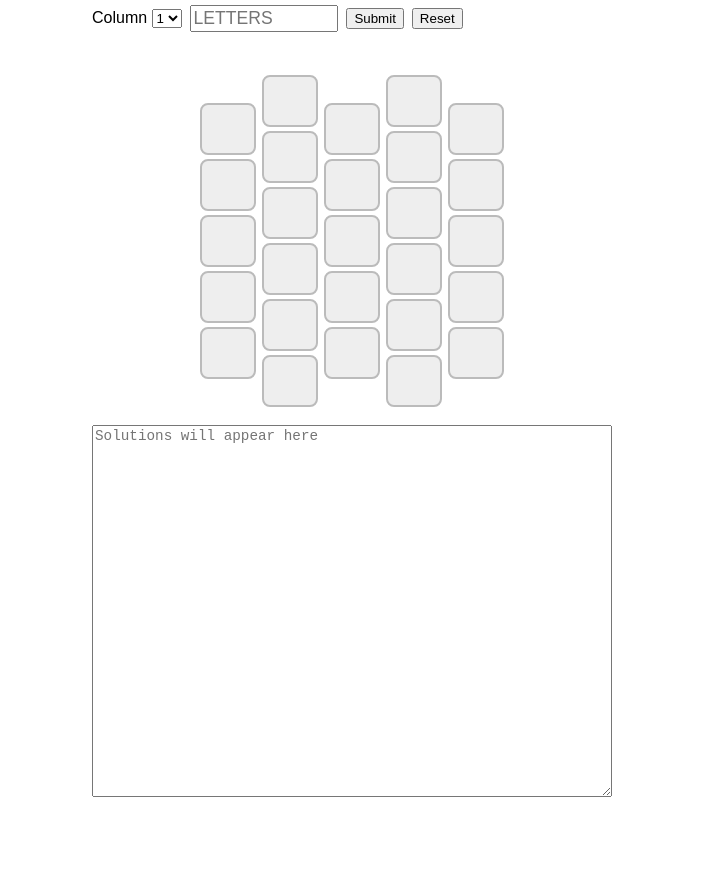
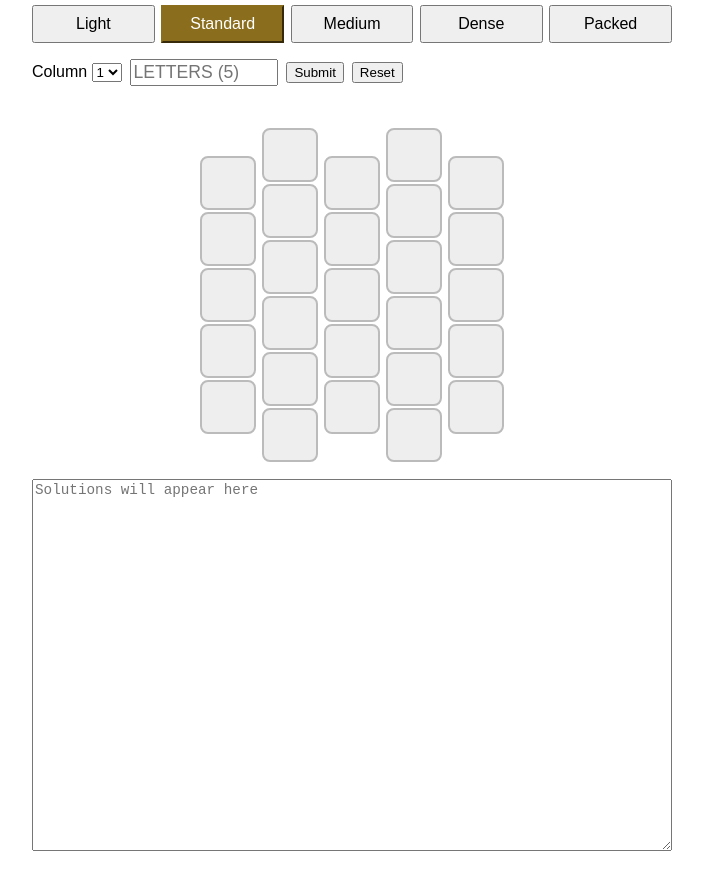
Before and after one commit to mjheick/bookworm-solver, a plain HTML site: page index.html in a window 1280 px wide. Shown: the part 63-934 px from the top of the page, without its empty margins (288-991 px from the left). Before the commit the page ends 880 px from the top, so only its background shows below. Drawn offline with Linux system fonts and the light colour scheme.

Commit message:
Much more board to solve based on play modes

```diff
--- a/index.html
+++ b/index.html
@@ -5,27 +5,28 @@
 <meta name="viewport" content="width=device-width, initial-scale=1">
 <title>Bookworm Solver</title>
 <style>
-  body { font-family: sans-serif; max-width: 520px; margin: 1em auto; padding: 0 1em; }
+  body { font-family: sans-serif; max-width: 640px; margin: 1em auto; padding: 0 1em; }
   .controls { display: flex; gap: .5em; align-items: center; flex-wrap: wrap; }
   .controls input[type=text] { width: 8em; font-size: 1.1em; text-transform: uppercase; }
   #msg { color: #b00; min-height: 1.3em; margin: .3em 0; }
-  #board { display: grid; grid-template-columns: repeat(5, 56px); grid-template-rows: repeat(12, 28px);
-           gap: 0 6px; justify-content: center; margin: 1em 0; }
+  #layouts { display: flex; gap: .4em; flex-wrap: wrap; margin: .5em 0 1em; }
+  #layouts button { flex: 1 1 0; min-width: 4.5em; padding: .5em .3em; font-size: 1em; }
+  #layouts button.active { background: #8a6d1d; color: #fff; border-color: #8a6d1d; }
+  #board { --tw: 56px; display: grid; gap: 0 6px; justify-content: center; margin: 1em 0; }
   .tile { grid-row-end: span 2; display: flex; align-items: center; justify-content: center;
-          font-size: 1.5em; font-weight: bold; background: #f3e3b3; border: 2px solid #8a6d1d;
-          border-radius: 8px; margin: 2px 0; }
+          font-size: calc(var(--tw) * .5); font-weight: bold; background: #f3e3b3; border: 2px solid #8a6d1d;
+          border-radius: 8px; margin: 1px 0; box-sizing: border-box; }
   .tile.empty { background: #eee; border-color: #bbb; }
   textarea { width: 100%; height: 26em; font-family: monospace; font-size: 1.1em; box-sizing: border-box; }
 </style>
 </head>
 <body>
 <h2>Bookworm Solver</h2>
+<div id="layouts"></div>
 
 <div class="controls">
   <label>Column
-    <select id="col">
-      <option>1</option><option>2</option><option>3</option><option>4</option><option>5</option>
-    </select>
+    <select id="col"></select>
   </label>
   <input type="text" id="letters" autocomplete="off" spellcheck="false" placeholder="letters">
   <button id="submit">Submit</button>
@@ -40,7 +41,17 @@
 <script src="words.js"></script>
 <script>
 (function () {
-  var SIZES = [5, 6, 5, 6, 5];
+  var LAYOUTS = [
+    { name: 'Light',    sizes: [2, 3, 2] },
+    { name: 'Standard', sizes: [5, 6, 5, 6, 5] },
+    { name: 'Medium',   sizes: [4, 5, 4, 5, 4] },
+    { name: 'Dense',    sizes: [6, 7, 6, 7, 6, 7, 6] },
+    { name: 'Packed',   sizes: [8, 9, 8, 9, 8, 9, 8, 9, 8] }
+  ];
+  var DEFAULT_LAYOUT = 'Standard';
+  var SIZES = [];
+  var NCOLS = 0;
+  var layoutsEl = document.getElementById('layouts');
   var MAX_RESULTS = 25;
 
   var colSel = document.getElementById('col');
@@ -51,7 +62,7 @@
   var boardEl = document.getElementById('board');
   var resultsEl = document.getElementById('results');
 
-  var cols = [null, null, null, null, null];
+  var cols = [];
   var searching = false;
   var timer = null;
 
@@ -68,15 +79,16 @@
   }
 
   function neighbors(c, r) {
-    // Columns 0,2,4 have 5 tiles (offset half a tile); columns 1,3 have 6.
+    // Adjacent columns differ by one tile; the shorter column is offset half a tile.
     var out = [];
     function add(cc, rr) {
-      if (cc >= 0 && cc < 5 && rr >= 0 && rr < SIZES[cc]) out.push([cc, rr]);
+      if (cc >= 0 && cc < NCOLS && rr >= 0 && rr < SIZES[cc]) out.push([cc, rr]);
     }
     add(c, r - 1);
     add(c, r + 1);
     [c - 1, c + 1].forEach(function (cc) {
-      if (SIZES[c] === 5) { add(cc, r); add(cc, r + 1); }
+      if (cc < 0 || cc >= NCOLS) return;
+      if (SIZES[c] < SIZES[cc]) { add(cc, r); add(cc, r + 1); }
       else { add(cc, r - 1); add(cc, r); }
     });
     return out;
@@ -84,14 +96,20 @@
 
   function renderBoard() {
     boardEl.innerHTML = '';
-    for (var c = 0; c < 5; c++) {
+    var maxRows = Math.max.apply(null, SIZES);
+    var avail = boardEl.parentNode.clientWidth || 320;
+    var tw = Math.max(18, Math.min(56, Math.floor((avail - 6 * (NCOLS - 1)) / NCOLS)));
+    boardEl.style.setProperty('--tw', tw + 'px');
+    boardEl.style.gridTemplateColumns = 'repeat(' + NCOLS + ', ' + tw + 'px)';
+    boardEl.style.gridTemplateRows = 'repeat(' + (2 * maxRows) + ', ' + (tw / 2) + 'px)';
+    for (var c = 0; c < NCOLS; c++) {
       for (var r = 0; r < SIZES[c]; r++) {
         var d = document.createElement('div');
         var ch = cols[c] ? cols[c][r] : '';
         d.className = 'tile' + (ch ? '' : ' empty');
         d.textContent = ch;
         d.style.gridColumn = String(c + 1);
-        d.style.gridRowStart = String(SIZES[c] === 5 ? 2 * r + 2 : 2 * r + 1);
+        d.style.gridRowStart = String(SIZES[c] < maxRows ? 2 * r + 2 : 2 * r + 1);
         boardEl.appendChild(d);
       }
     }
@@ -117,9 +135,8 @@
     var grid = cols;
     var found = {};
     var tasks = [];
-    for (var c = 0; c < 5; c++) {
+    for (var c = 0; c < NCOLS; c++) {
       for (var r = 0; r < SIZES[c]; r++) {
-        var first = grid[c][r];
         neighbors(c, r).forEach(function (n) { tasks.push([c, r, n[0], n[1]]); });
       }
     }
@@ -201,16 +218,52 @@
   resetBtn.addEventListener('click', function () {
     if (timer) { clearTimeout(timer); timer = null; }
     if (searching) { setSearching(false); return; } // Stop: keep board and results
-    cols = [null, null, null, null, null];
+    resetAll();
+    lettersEl.focus();
+  });
+
+  function resetAll() {
+    if (timer) { clearTimeout(timer); timer = null; }
+    setSearching(false);
+    cols = [];
+    for (var i = 0; i < NCOLS; i++) cols.push(null);
     colSel.value = '1';
     lettersEl.value = '';
     resultsEl.value = '';
     setMsg('');
     renderBoard();
+    lettersEl.placeholder = 'letters (' + SIZES[0] + ')';
+  }
+
+  function selectLayout(name) {
+    var L = LAYOUTS.filter(function (x) { return x.name === name; })[0] || LAYOUTS[1];
+    SIZES = L.sizes.slice();
+    NCOLS = SIZES.length;
+    colSel.innerHTML = '';
+    for (var i = 0; i < NCOLS; i++) {
+      var o = document.createElement('option');
+      o.value = o.textContent = String(i + 1);
+      colSel.appendChild(o);
+    }
+    Array.prototype.forEach.call(layoutsEl.children, function (b) {
+      b.className = b.textContent === L.name ? 'active' : '';
+    });
+    resetAll();
+  }
+
+  LAYOUTS.forEach(function (L) {
+    var b = document.createElement('button');
+    b.type = 'button';
+    b.textContent = L.name;
+    b.title = L.sizes.join('x');
+    b.addEventListener('click', function () { selectLayout(L.name); lettersEl.focus(); });
+    layoutsEl.appendChild(b);
   });
 
+  window.addEventListener('resize', function () { if (!searching) renderBoard(); });
+
   if (!WORDS.length) setMsg('Dictionary (words.js) failed to load.');
-  renderBoard();
+  selectLayout(DEFAULT_LAYOUT);
 })();
 </script>
 </body>
```
